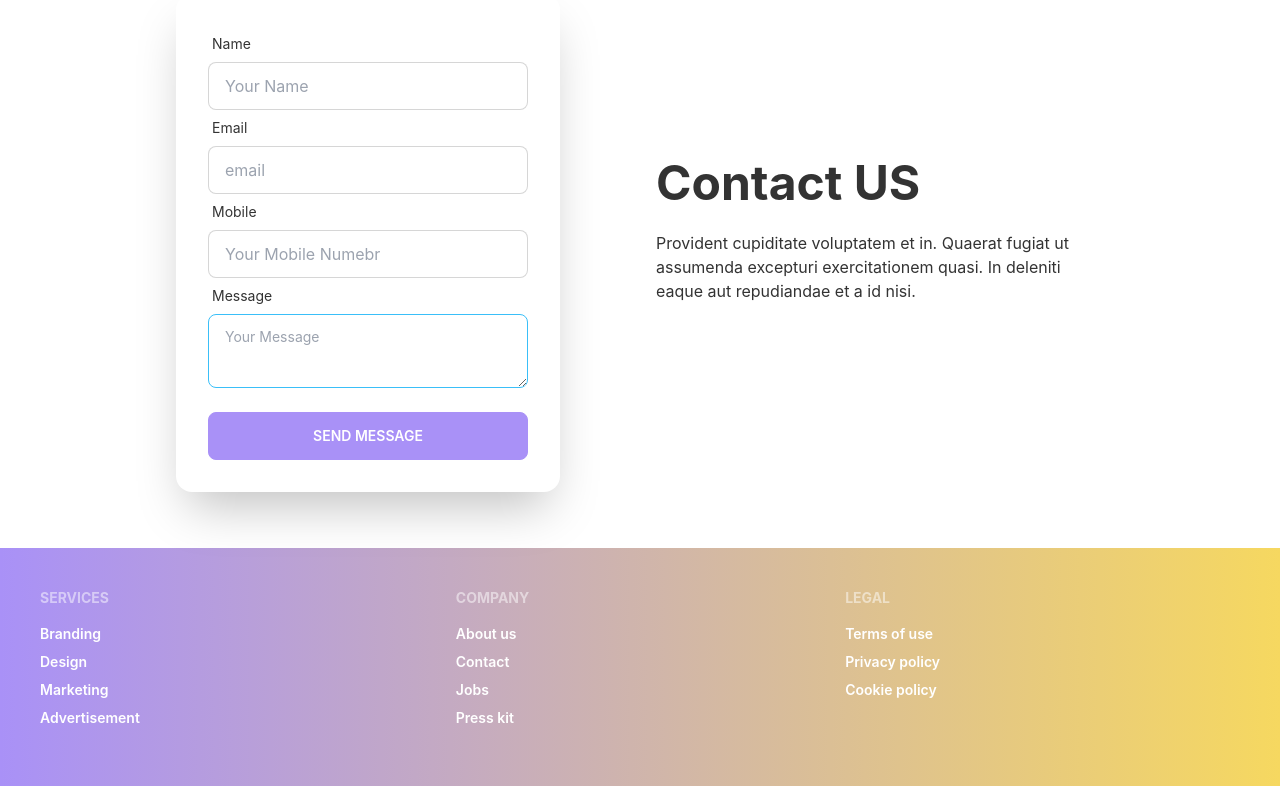
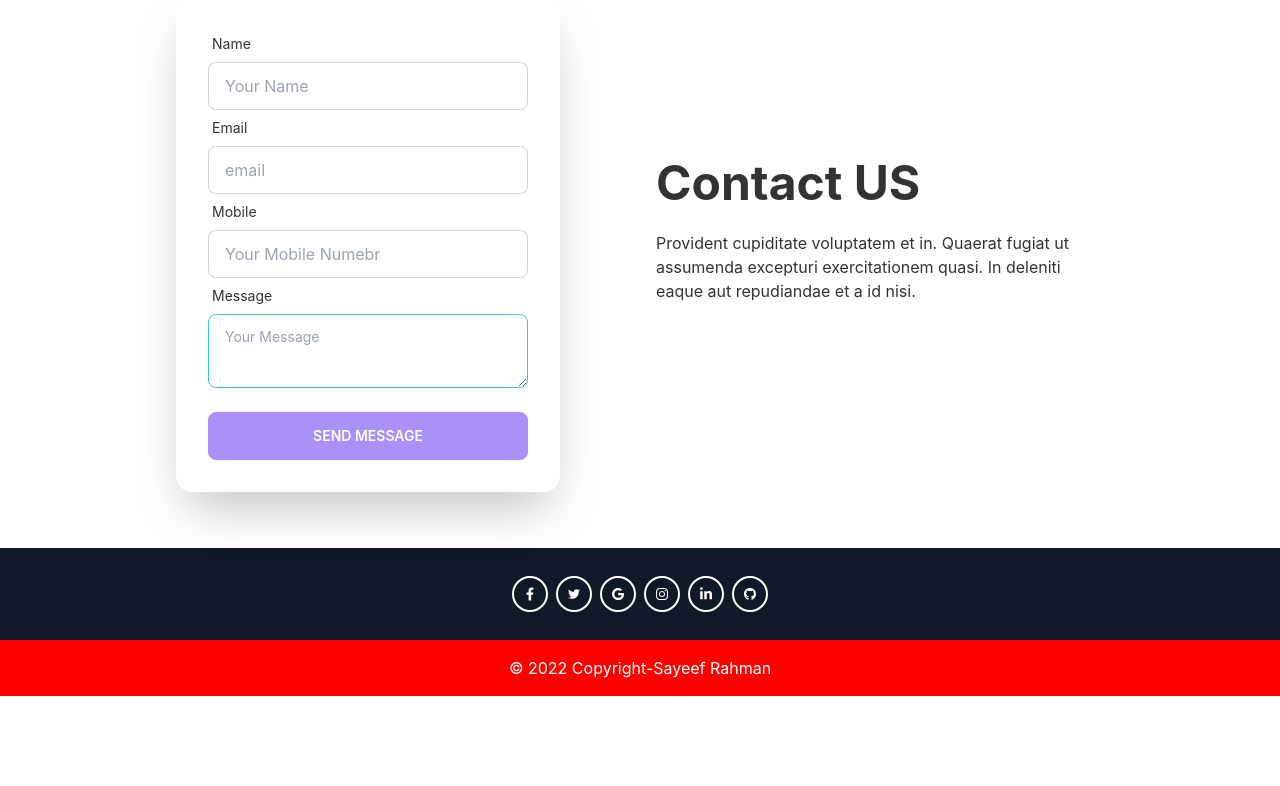
Before and after one commit to sayeef-rahman/sayeef-rahman-portfolio-website, a React (Create React App) app: page / in a window 1280 px wide. Shown: the part 2000-2786 px from the top of the page. After the commit the page ends 2696 px from the top, so only its background shows below. Built offline with nearby package versions, Linux system fonts and the light colour scheme.

Commit message:
footer added + navbar updated

```diff
--- a/src/Pages/Shared/Footer.js
+++ b/src/Pages/Shared/Footer.js
@@ -2,43 +2,118 @@
 
 const Footer = () => {
     return (
-        <div className='bg-gradient-to-r from-primary to-secondary text-white font-semibold'>
-            <footer className="footer p-10">
-                <div>
-                    <span className="footer-title">Services</span>
-                    <a className="link link-hover">Branding</a>
-                    <a className="link link-hover">Design</a>
-                    <a className="link link-hover">Marketing</a>
-                    <a className="link link-hover">Advertisement</a>
+        <footer className="text-center bg-gray-900 text-white">
+            <div className="py-6">
+                <div className="flex justify-center mx-auto">
+                    <a href="#!" type="button" className="rounded-full border-2 border-white text-white leading-normal uppercase hover:bg-black hover:bg-opacity-5 focus:outline-none focus:ring-0 transition duration-150 ease-in-out w-9 h-9 m-1">
+                        <svg aria-hidden="true"
+                            focusable="false"
+                            data-prefix="fab"
+                            data-icon="facebook-f"
+                            className="w-2 h-full mx-auto"
+                            role="img"
+                            xmlns="http://www.w3.org/2000/svg"
+                            viewBox="0 0 320 512"
+                        >
+                            <path
+                                fill="currentColor"
+                                d="M279.14 288l14.22-92.66h-88.91v-60.13c0-25.35 12.42-50.06 52.24-50.06h40.42V6.26S260.43 0 225.36 0c-73.22 0-121.08 44.38-121.08 124.72v70.62H22.89V288h81.39v224h100.17V288z"
+                            ></path>
+                        </svg>
+                    </a>
+
+                    <a href="#!" type="button" className="rounded-full border-2 border-white text-white leading-normal uppercase hover:bg-black hover:bg-opacity-5 focus:outline-none focus:ring-0 transition duration-150 ease-in-out w-9 h-9 m-1">
+                        <svg aria-hidden="true"
+                            focusable="false"
+                            data-prefix="fab"
+                            data-icon="twitter"
+                            className="w-3 h-full mx-auto"
+                            role="img"
+                            xmlns="http://www.w3.org/2000/svg"
+                            viewBox="0 0 512 512"
+                        >
+                            <path
+                                fill="currentColor"
+                                d="M459.37 151.716c.325 4.548.325 9.097.325 13.645 0 138.72-105.583 298.558-298.558 298.558-59.452 0-114.68-17.219-161.137-47.106 8.447.974 16.568 1.299 25.34 1.299 49.055 0 94.213-16.568 130.274-44.832-46.132-.975-84.792-31.188-98.112-72.772 6.498.974 12.995 1.624 19.818 1.624 9.421 0 18.843-1.3 27.614-3.573-48.081-9.747-84.143-51.98-84.143-102.985v-1.299c13.969 7.797 30.214 12.67 47.431 13.319-28.264-18.843-46.781-51.005-46.781-87.391 0-19.492 5.197-37.36 14.294-52.954 51.655 63.675 129.3 105.258 216.365 109.807-1.624-7.797-2.599-15.918-2.599-24.04 0-57.828 46.782-104.934 104.934-104.934 30.213 0 57.502 12.67 76.67 33.137 23.715-4.548 46.456-13.32 66.599-25.34-7.798 24.366-24.366 44.833-46.132 57.827 21.117-2.273 41.584-8.122 60.426-16.243-14.292 20.791-32.161 39.308-52.628 54.253z"
+                            ></path>
+                        </svg>
+                    </a>
+
+                    <a href="#!" type="button" className="rounded-full border-2 border-white text-white leading-normal uppercase hover:bg-black hover:bg-opacity-5 focus:outline-none focus:ring-0 transition duration-150 ease-in-out w-9 h-9 m-1">
+                        <svg aria-hidden="true"
+                            focusable="false"
+                            data-prefix="fab"
+                            data-icon="google"
+                            className="w-3 h-full mx-auto"
+                            role="img"
+                            xmlns="http://www.w3.org/2000/svg"
+                            viewBox="0 0 488 512"
+                        >
+                            <path
+                                fill="currentColor"
+                                d="M488 261.8C488 403.3 391.1 504 248 504 110.8 504 0 393.2 0 256S110.8 8 248 8c66.8 0 123 24.5 166.3 64.9l-67.5 64.9C258.5 52.6 94.3 116.6 94.3 256c0 86.5 69.1 156.6 153.7 156.6 98.2 0 135-70.4 140.8-106.9H248v-85.3h236.1c2.3 12.7 3.9 24.9 3.9 41.4z"
+                            ></path>
+                        </svg>
+                    </a>
+
+                    <a href="#!" type="button" className="rounded-full border-2 border-white text-white leading-normal uppercase hover:bg-black hover:bg-opacity-5 focus:outline-none focus:ring-0 transition duration-150 ease-in-out w-9 h-9 m-1">
+                        <svg aria-hidden="true"
+                            focusable="false"
+                            data-prefix="fab"
+                            data-icon="instagram"
+                            className="w-3 h-full mx-auto"
+                            role="img"
+                            xmlns="http://www.w3.org/2000/svg"
+                            viewBox="0 0 448 512"
+                        >
+                            <path
+                                fill="currentColor"
+                                d="M224.1 141c-63.6 0-114.9 51.3-114.9 114.9s51.3 114.9 114.9 114.9S339 319.5 339 255.9 287.7 141 224.1 141zm0 189.6c-41.1 0-74.7-33.5-74.7-74.7s33.5-74.7 74.7-74.7 74.7 33.5 74.7 74.7-33.6 74.7-74.7 74.7zm146.4-194.3c0 14.9-12 26.8-26.8 26.8-14.9 0-26.8-12-26.8-26.8s12-26.8 26.8-26.8 26.8 12 26.8 26.8zm76.1 27.2c-1.7-35.9-9.9-67.7-36.2-93.9-26.2-26.2-58-34.4-93.9-36.2-37-2.1-147.9-2.1-184.9 0-35.8 1.7-67.6 9.9-93.9 36.1s-34.4 58-36.2 93.9c-2.1 37-2.1 147.9 0 184.9 1.7 35.9 9.9 67.7 36.2 93.9s58 34.4 93.9 36.2c37 2.1 147.9 2.1 184.9 0 35.9-1.7 67.7-9.9 93.9-36.2 26.2-26.2 34.4-58 36.2-93.9 2.1-37 2.1-147.8 0-184.8zM398.8 388c-7.8 19.6-22.9 34.7-42.6 42.6-29.5 11.7-99.5 9-132.1 9s-102.7 2.6-132.1-9c-19.6-7.8-34.7-22.9-42.6-42.6-11.7-29.5-9-99.5-9-132.1s-2.6-102.7 9-132.1c7.8-19.6 22.9-34.7 42.6-42.6 29.5-11.7 99.5-9 132.1-9s102.7-2.6 132.1 9c19.6 7.8 34.7 22.9 42.6 42.6 11.7 29.5 9 99.5 9 132.1s2.7 102.7-9 132.1z"
+                            ></path>
+                        </svg>
+                    </a>
+
+                    <a href="#!" type="button" className="rounded-full border-2 border-white text-white leading-normal uppercase hover:bg-black hover:bg-opacity-5 focus:outline-none focus:ring-0 transition duration-150 ease-in-out w-9 h-9 m-1">
+                        <svg aria-hidden="true"
+                            focusable="false"
+                            data-prefix="fab"
+                            data-icon="linkedin-in"
+                            className="w-3 h-full mx-auto"
+                            role="img"
+                            xmlns="http://www.w3.org/2000/svg"
+                            viewBox="0 0 448 512"
+                        >
+                            <path
+                                fill="currentColor"
+                                d="M100.28 448H7.4V148.9h92.88zM53.79 108.1C24.09 108.1 0 83.5 0 53.8a53.79 53.79 0 0 1 107.58 0c0 29.7-24.1 54.3-53.79 54.3zM447.9 448h-92.68V302.4c0-34.7-.7-79.2-48.29-79.2-48.29 0-55.69 37.7-55.69 76.7V448h-92.78V148.9h89.08v40.8h1.3c12.4-23.5 42.69-48.3 87.88-48.3 94 0 111.28 61.9 111.28 142.3V448z"
+                            ></path>
+                        </svg>
+                    </a>
+
+                    <a href="#!" type="button" className="rounded-full border-2 border-white text-white leading-normal uppercase hover:bg-black hover:bg-opacity-5 focus:outline-none focus:ring-0 transition duration-150 ease-in-out w-9 h-9 m-1">
+                        <svg aria-hidden="true"
+                            focusable="false"
+                            data-prefix="fab"
+                            data-icon="github"
+                            className="w-3 h-full mx-auto"
+                            role="img"
+                            xmlns="http://www.w3.org/2000/svg"
+                            viewBox="0 0 496 512"
+                        >
+                            <path
+                                fill="currentColor"
+                                d="M165.9 397.4c0 2-2.3 3.6-5.2 3.6-3.3.3-5.6-1.3-5.6-3.6 0-2 2.3-3.6 5.2-3.6 3-.3 5.6 1.3 5.6 3.6zm-31.1-4.5c-.7 2 1.3 4.3 4.3 4.9 2.6 1 5.6 0 6.2-2s-1.3-4.3-4.3-5.2c-2.6-.7-5.5.3-6.2 2.3zm44.2-1.7c-2.9.7-4.9 2.6-4.6 4.9.3 2 2.9 3.3 5.9 2.6 2.9-.7 4.9-2.6 4.6-4.6-.3-1.9-3-3.2-5.9-2.9zM244.8 8C106.1 8 0 113.3 0 252c0 110.9 69.8 205.8 169.5 239.2 12.8 2.3 17.3-5.6 17.3-12.1 0-6.2-.3-40.4-.3-61.4 0 0-70 15-84.7-29.8 0 0-11.4-29.1-27.8-36.6 0 0-22.9-15.7 1.6-15.4 0 0 24.9 2 38.6 25.8 21.9 38.6 58.6 27.5 72.9 20.9 2.3-16 8.8-27.1 16-33.7-55.9-6.2-112.3-14.3-112.3-110.5 0-27.5 7.6-41.3 23.6-58.9-2.6-6.5-11.1-33.3 2.6-67.9 20.9-6.5 69 27 69 27 20-5.6 41.5-8.5 62.8-8.5s42.8 2.9 62.8 8.5c0 0 48.1-33.6 69-27 13.7 34.7 5.2 61.4 2.6 67.9 16 17.7 25.8 31.5 25.8 58.9 0 96.5-58.9 104.2-114.8 110.5 9.2 7.9 17 22.9 17 46.4 0 33.7-.3 75.4-.3 83.6 0 6.5 4.6 14.4 17.3 12.1C428.2 457.8 496 362.9 496 252 496 113.3 383.5 8 244.8 8zM97.2 352.9c-1.3 1-1 3.3.7 5.2 1.6 1.6 3.9 2.3 5.2 1 1.3-1 1-3.3-.7-5.2-1.6-1.6-3.9-2.3-5.2-1zm-10.8-8.1c-.7 1.3.3 2.9 2.3 3.9 1.6 1 3.6.7 4.3-.7.7-1.3-.3-2.9-2.3-3.9-2-.6-3.6-.3-4.3.7zm32.4 35.6c-1.6 1.3-1 4.3 1.3 6.2 2.3 2.3 5.2 2.6 6.5 1 1.3-1.3.7-4.3-1.3-6.2-2.2-2.3-5.2-2.6-6.5-1zm-11.4-14.7c-1.6 1-1.6 3.6 0 5.9 1.6 2.3 4.3 3.3 5.6 2.3 1.6-1.3 1.6-3.9 0-6.2-1.4-2.3-4-3.3-5.6-2z"
+                            ></path>
+                        </svg>
+                    </a>
                 </div>
-                <div>
-                    <span className="footer-title">Company</span>
-                    <a className="link link-hover">About us</a>
-                    <a className="link link-hover">Contact</a>
-                    <a className="link link-hover">Jobs</a>
-                    <a className="link link-hover">Press kit</a>
-                </div>
-                <div>
-                    <span className="footer-title">Legal</span>
-                    <a className="link link-hover">Terms of use</a>
-                    <a className="link link-hover">Privacy policy</a>
-                    <a className="link link-hover">Cookie policy</a>
-                </div>
-            </footer>
-            <footer className="footer px-10 py-4 ">
-                <div className="items-center grid-flow-col">
-                    <svg width="24" height="24" viewBox="0 0 24 24" xmlns="http://www.w3.org/2000/svg" fillRule="evenodd" clipRule="evenodd" className="fill-current"><path d="M22.672 15.226l-2.432.811.841 2.515c.33 1.019-.209 2.127-1.23 2.456-1.15.325-2.148-.321-2.463-1.226l-.84-2.518-5.013 1.677.84 2.517c.391 1.203-.434 2.542-1.831 2.542-.88 0-1.601-.564-1.86-1.314l-.842-2.516-2.431.809c-1.135.328-2.145-.317-2.463-1.229-.329-1.018.211-2.127 1.231-2.456l2.432-.809-1.621-4.823-2.432.808c-1.355.384-2.558-.59-2.558-1.839 0-.817.509-1.582 1.327-1.846l2.433-.809-.842-2.515c-.33-1.02.211-2.129 1.232-2.458 1.02-.329 2.13.209 2.461 1.229l.842 2.515 5.011-1.677-.839-2.517c-.403-1.238.484-2.553 1.843-2.553.819 0 1.585.509 1.85 1.326l.841 2.517 2.431-.81c1.02-.33 2.131.211 2.461 1.229.332 1.018-.21 2.126-1.23 2.456l-2.433.809 1.622 4.823 2.433-.809c1.242-.401 2.557.484 2.557 1.838 0 .819-.51 1.583-1.328 1.847m-8.992-6.428l-5.01 1.675 1.619 4.828 5.011-1.674-1.62-4.829z"></path></svg>
-                    <p>ACME Industries Ltd. <br />Providing reliable tech since 1992</p>
-                </div>
-                <div className="md:place-self-center md:justify-self-end">
-                    <div className="grid grid-flow-col gap-4">
-                        <a><svg xmlns="http://www.w3.org/2000/svg" width="24" height="24" viewBox="0 0 24 24" className="fill-current"><path d="M24 4.557c-.883.392-1.832.656-2.828.775 1.017-.609 1.798-1.574 2.165-2.724-.951.564-2.005.974-3.127 1.195-.897-.957-2.178-1.555-3.594-1.555-3.179 0-5.515 2.966-4.797 6.045-4.091-.205-7.719-2.165-10.148-5.144-1.29 2.213-.669 5.108 1.523 6.574-.806-.026-1.566-.247-2.229-.616-.054 2.281 1.581 4.415 3.949 4.89-.693.188-1.452.232-2.224.084.626 1.956 2.444 3.379 4.6 3.419-2.07 1.623-4.678 2.348-7.29 2.04 2.179 1.397 4.768 2.212 7.548 2.212 9.142 0 14.307-7.721 13.995-14.646.962-.695 1.797-1.562 2.457-2.549z"></path></svg></a>
-                        <a><svg xmlns="http://www.w3.org/2000/svg" width="24" height="24" viewBox="0 0 24 24" className="fill-current"><path d="M19.615 3.184c-3.604-.246-11.631-.245-15.23 0-3.897.266-4.356 2.62-4.385 8.816.029 6.185.484 8.549 4.385 8.816 3.6.245 11.626.246 15.23 0 3.897-.266 4.356-2.62 4.385-8.816-.029-6.185-.484-8.549-4.385-8.816zm-10.615 12.816v-8l8 3.993-8 4.007z"></path></svg></a>
-                        <a><svg xmlns="http://www.w3.org/2000/svg" width="24" height="24" viewBox="0 0 24 24" className="fill-current"><path d="M9 8h-3v4h3v12h5v-12h3.642l.358-4h-4v-1.667c0-.955.192-1.333 1.115-1.333h2.885v-5h-3.808c-3.596 0-5.192 1.583-5.192 4.615v3.385z"></path></svg></a>
-                    </div>
-                </div>
-            </footer>
-        </div>
+            </div>
+
+            <div className="text-center p-4" style={{backgroundColor: 'red'}}>
+                © 2022 Copyright-
+                <a className="text-whitehite" href="https://tailwind-elements.com/">Sayeef Rahman</a>
+            </div>
+        </footer>
     );
 };
 
--- a/src/Pages/Shared/Navbar.js
+++ b/src/Pages/Shared/Navbar.js
@@ -4,7 +4,8 @@
 
 const Navbar = () => {
     return (
-        <div className="navbar bg-base-100 lg:w-3/4 mx-auto sticky">
+        <div className='bg-red-600'>
+            <div className="navbar  lg:w-3/4 mx-auto sticky text-white">
                 <div className="navbar-start">
                     <div className="dropdown">
                         <label tabIndex="0" className="btn btn-ghost lg:hidden">
@@ -24,6 +25,7 @@
                     </ul>
                 </div>
             </div>
+        </div>
     );
 };
 
```
Also changed, not shown: src/Pages/Home/PiscDiary.js (+54 -2 lines). Lines whose indentation alone changed are shown as unchanged.
